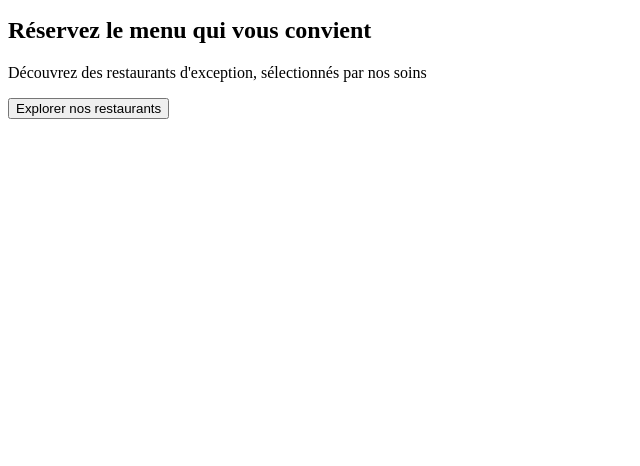
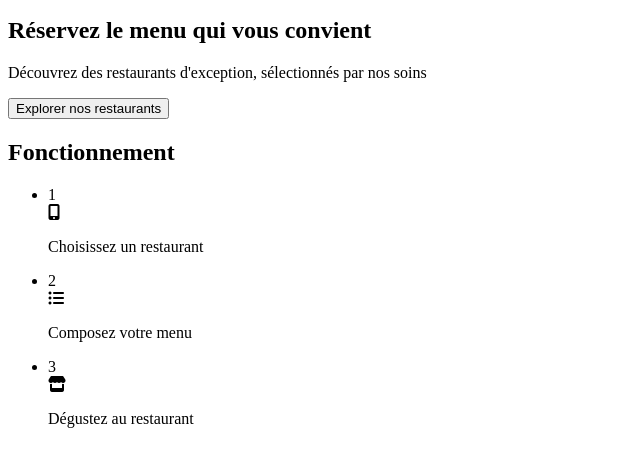
Before and after one commit to Xforce35/LESGUER_MIKAEL_3_220721.github.io, a website: page index.html in a window 1280 px wide. Shown: the part 104-570 px from the top of the page, without its empty margins (0-640 px from the left). Drawn offline with Linux system fonts and the light colour scheme.

Commit message:
structuration de l'index

```diff
--- a/index.html
+++ b/index.html
@@ -40,6 +40,28 @@
         </span>
     </div>
 
+    <!--Section Fonctionnement-->
+    <section class="operation">
+        <h2>Fonctionnement</h2>
+        <ul class="operation__steps">
+            <li>
+                <div class="operation__steps--number">1</div>
+                <div><i class="fas fa-mobile-alt operation__steps--icon"></i></div>
+                <p>Choisissez un restaurant</p>
+            </li>
+            <li>
+                <div class="operation__steps--number">2</div>
+                <div><i class="fas fa-list-ul operation__steps--icon"></i></div>
+                <p>Composez votre menu</p>
+            </li>
+            <li>
+                <div class="operation__steps--number">3</div>
+                <div><i class="fas fa-store operation__steps--icon"></i></div>
+                <p>Dégustez au restaurant</p>
+            </li>
+        </ul>
+    </section>
+
 </main>
 
 </body>
```
